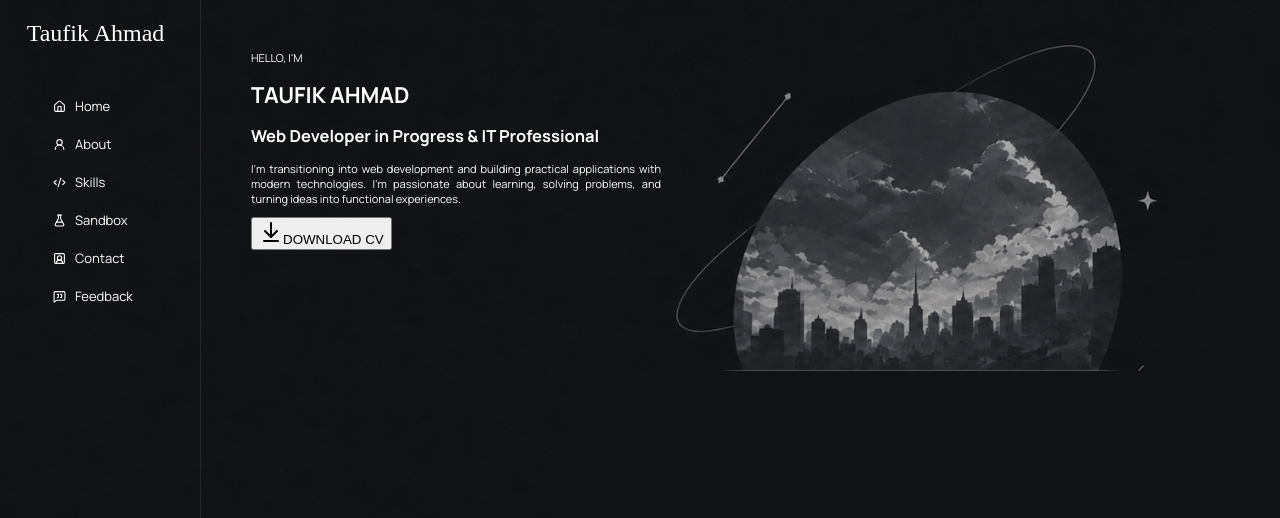
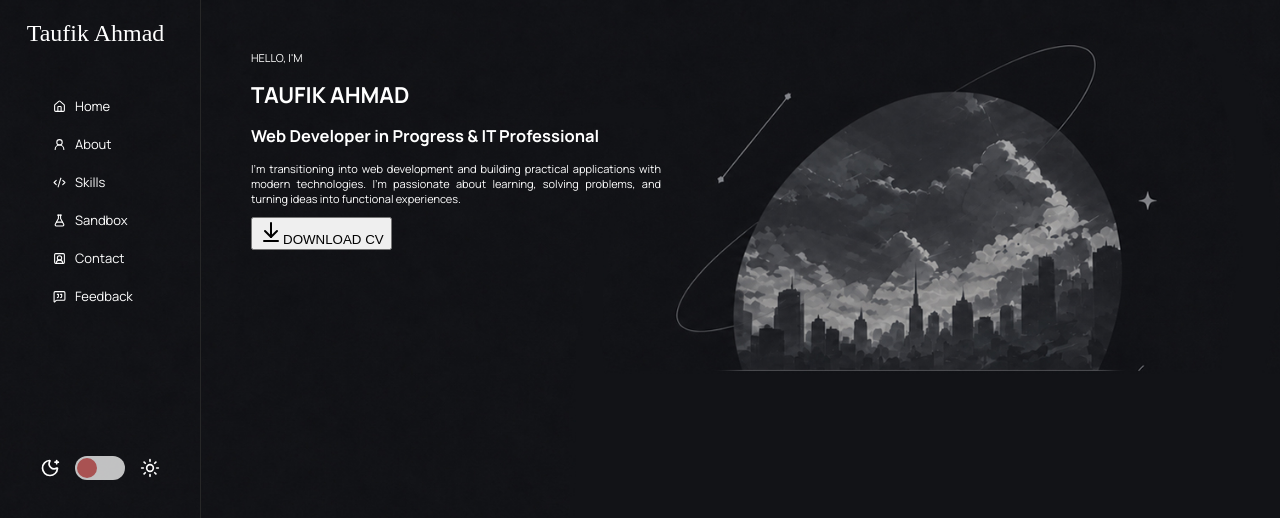
Before and after one commit to taufik50ahmad/portfolio-web, a React (Vite) app in the folder frontend/: page / in a window 1280 px wide. Shown: the top 518 px of the page. Built offline with nearby package versions, Linux system fonts and the light colour scheme; a web font is replaced by a local one.

Commit message:
Light and Dark mode toggle switch design

```diff
--- a/frontend/src/App.css
+++ b/frontend/src/App.css
@@ -18,7 +18,7 @@ body{
   flex-shrink: 0;
 }
 
-.navbar span{
+.logo{
   display:inline-block;
   margin-top:20px;
   margin-right:9px;
@@ -56,3 +56,42 @@ body{
   gap:20px;
   padding-left: 53px;
 }
+
+.toggle-switch{
+  width:50px;
+  height:24px;
+  border:none;
+  border-radius:20px;
+  background:#dddd;
+  position:relative;
+  cursor:pointer;
+}
+
+.toggle-circle{
+  width:20px;
+  height:20px;
+  background:#a54141dd;
+  border:none;
+  border-radius:50%;
+  position:absolute;
+  top:2px;
+  left:2px;
+}
+
+.toggle{
+  display: flex;
+  align-items: center;
+  justify-content: center;
+  gap: 15px;
+  margin-top:150px;
+}
+
+.toggle .MoonSun {
+  position: relative;
+  top: 3px;
+}
+
+.toggle .MoonSun svg {
+  width: 20px;
+  height: 20px;
+}
--- a/frontend/src/App.tsx
+++ b/frontend/src/App.tsx
@@ -1,12 +1,12 @@
 import Home from "./pages/Home";
 import "./App.css"
-import { UserRound, House, CodeXml, FlaskConical, SquareUserRound, MessageSquareQuote } from "lucide-react";
+import { UserRound, House, CodeXml, FlaskConical, SquareUserRound, MessageSquareQuote, Sun, MoonStar } from "lucide-react";
 
 export default function App(){
   return(
     <div className="container">
       <div className="navbar">
-        <span>
+        <span className="logo">
           Taufik Ahmad
         </span>
         <ul>
@@ -17,6 +17,15 @@ export default function App(){
           <li><SquareUserRound/>Contact</li>
           <li><MessageSquareQuote/>Feedback</li>
         </ul>
+        <div className="toggle">
+          <span className="MoonSun"><MoonStar/></span>
+          <button className="toggle-switch">
+            <span className="toggle-circle">
+
+            </span>
+          </button>
+          <span className="MoonSun"><Sun/></span>
+        </div>
       </div>
       <div>
         <Home/>
```
